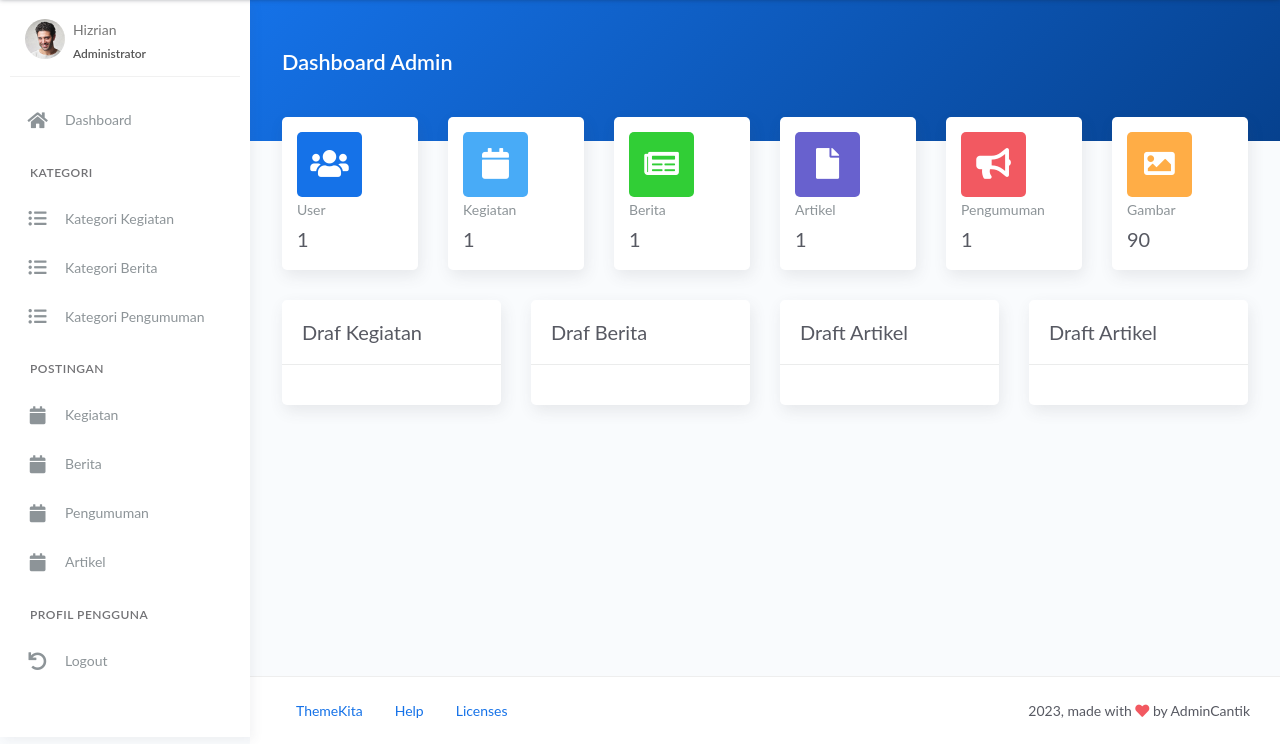
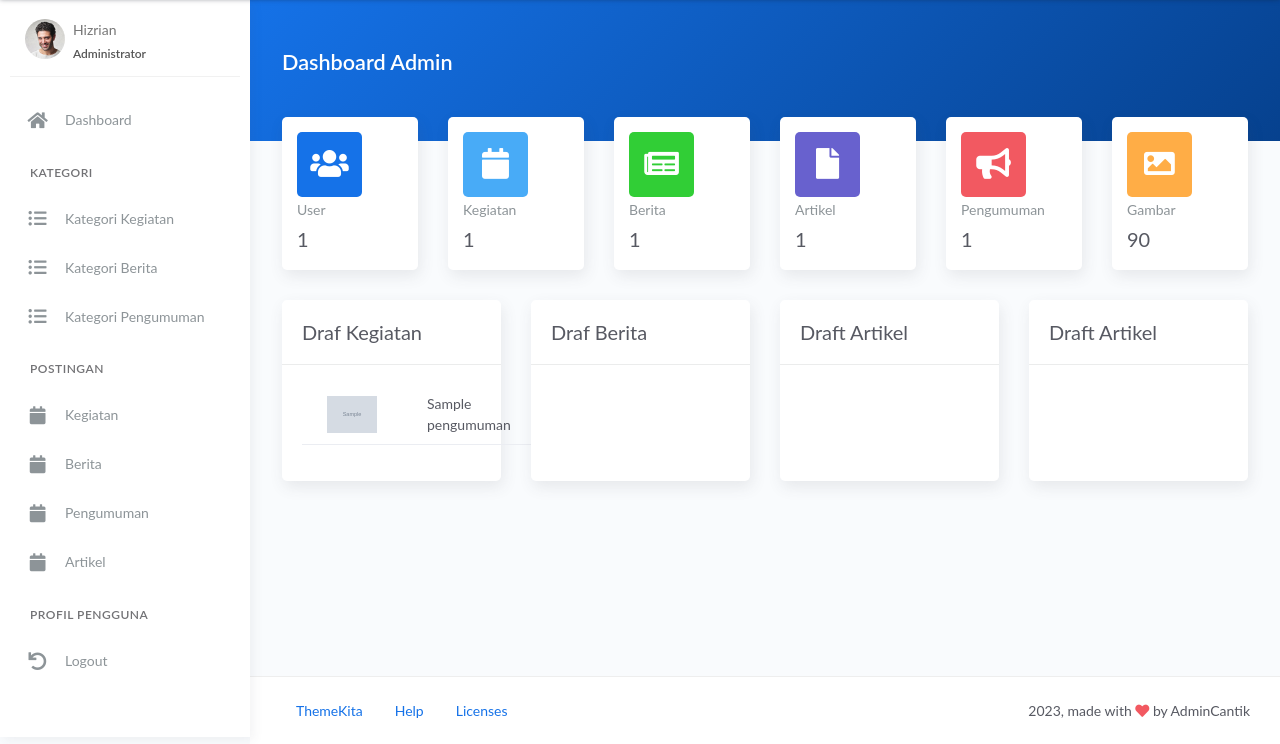
Before and after one commit to SyahiraIsnaeni/sd-bintangjuara, a Laravel app: page /dashboard in a window 1280 px wide. Shown: the part 63-807 px from the top of the page. Run offline with Laravel 9, Linux system fonts and the light colour scheme; a user stored in the database is signed in; tables that the repository leaves empty hold one stand-in row (values such as "Sample post"); grey boxes marked "Sample" are stand-in pictures; style sheets or scripts are compiled from the project's sources; some libraries are stand-ins or nearby versions.

Commit message:
memperbaiki blade pada dashboard

```diff
--- a/resources/views/backend/back/dashboard.blade.php
+++ b/resources/views/backend/back/dashboard.blade.php
@@ -117,7 +117,6 @@
 						<div class="col-icon">
 							<div class="icon-big text-center icon-warning bubble-shadow-small">
 							<i class="fas fa-image"></i>
-
 							</div>
 						</div>
 						<div class="col col-stats ml-3 ml-sm-0">
@@ -138,10 +137,25 @@
 					<div class="card-head-row">
 						<div class="card-title">Draf Kegiatan</div>
 					</div>
+
 				</div>
 				<div class="card-body">
+                    <table class="table">
+                        <tbody>
+                        @forelse ($pengumuman as $row)
+                            <tr>
+                                <td><img src="{{asset('uploads/'.$row->gambar_pengumuman) }}" width="50"></td>
+                                <td>{{ $row->judul}}</td>
+                                <td>
+                                    <a href="{{route('pengumuman.edit', $row->id) }}"
+                                       class="btn btn-warning btn-sm">Edit</a>
+                                </td>
+                            </tr>
+                        @empty
 
-
+                        @endforelse
+                        </tbody>
+                    </table>
 				</div>
 			</div>
 		</div>
```
